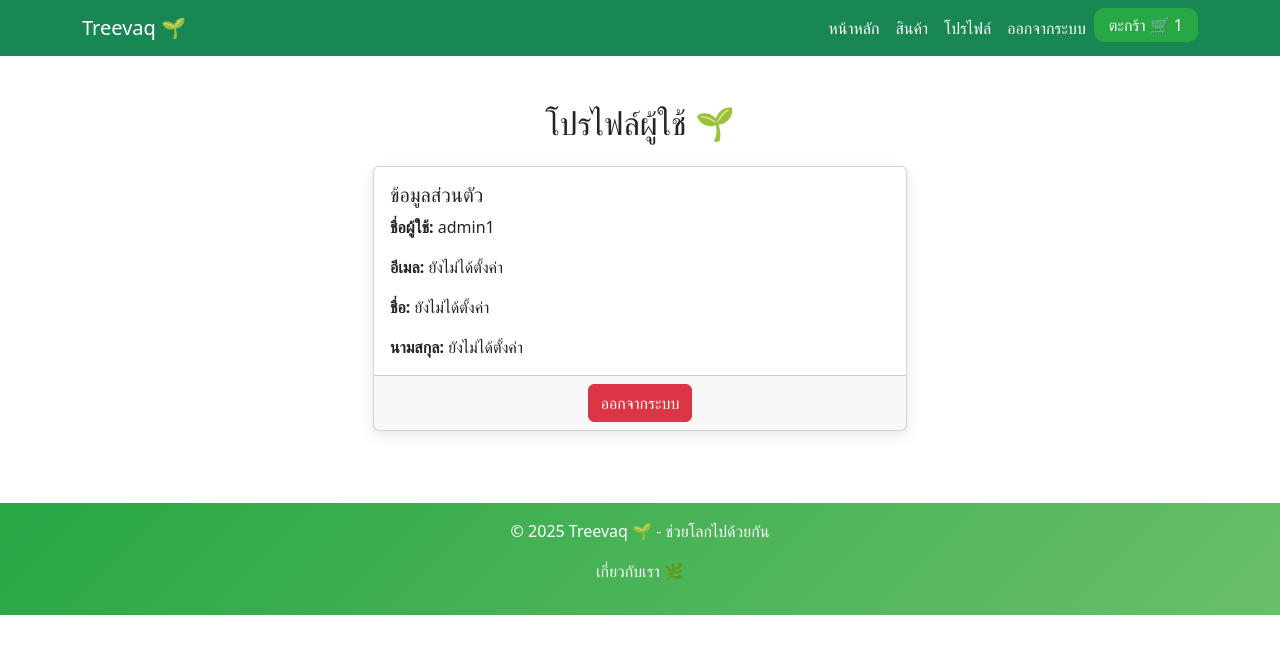
After one commit to Peerawastantitemit/dsi202_2025, a Django app: page /profile/ in a window 1280 px wide. The commit adds this page. Shown: the top 654 px of the page. Run offline with Django 4.2, Linux system fonts and the light colour scheme; a user stored in the database is signed in; data comes from the database, SQL or seed files in the repository.

Commit message:
add user proflie

```diff
--- a/Treevaq/myproject/store/templates/store/base.html
+++ b/Treevaq/myproject/store/templates/store/base.html
@@ -26,6 +26,9 @@
                         <a class="nav-link text-white" href="#">สินค้า</a>
                     </li>
                     {% if user.is_authenticated %}
+                    <li class="nav-item">
+                        <a class="nav-link text-white" href="{% url 'profile' %}">โปรไฟล์</a>
+                    </li>
                     <li class="nav-item">
                         <a class="nav-link text-white" href="{% url 'logout' %}">ออกจากระบบ</a>
                     </li>
--- /dev/null
+++ b/Treevaq/myproject/store/templates/store/profile.html
@@ -0,0 +1,24 @@
+{% extends 'store/base.html' %}
+{% load static %}
+
+{% block content %}
+<div class="container py-4">
+    <h2 class="text-center mb-4">โปรไฟล์ผู้ใช้ 🌱</h2>
+    <div class="row justify-content-center">
+        <div class="col-md-6">
+            <div class="card">
+                <div class="card-body">
+                    <h5 class="card-title">ข้อมูลส่วนตัว</h5>
+                    <p class="card-text"><strong>ชื่อผู้ใช้:</strong> {{ user.username }}</p>
+                    <p class="card-text"><strong>อีเมล:</strong> {{ user.email|default:"ยังไม่ได้ตั้งค่า" }}</p>
+                    <p class="card-text"><strong>ชื่อ:</strong> {{ user.first_name|default:"ยังไม่ได้ตั้งค่า" }}</p>
+                    <p class="card-text"><strong>นามสกุล:</strong> {{ user.last_name|default:"ยังไม่ได้ตั้งค่า" }}</p>
+                </div>
+                <div class="card-footer text-center">
+                    <a href="{% url 'logout' %}" class="btn btn-danger">ออกจากระบบ</a>
+                </div>
+            </div>
+        </div>
+    </div>
+</div>
+{% endblock %}
--- a/Treevaq/myproject/store/urls.py
+++ b/Treevaq/myproject/store/urls.py
@@ -1,18 +1,21 @@
-from django.urls import include, path
-from . import views
-from django.contrib.auth import views as auth_views
+from django.contrib import admin
+from django.urls import path, include
+from store import views
+from django.conf import settings
+from django.conf.urls.static import static
 
 urlpatterns = [
+    path('admin/', admin.site.urls),
     path('', views.index, name='index'),
+    path('cart/', views.cart, name='cart'),
     path('product/<int:pk>/', views.product_detail, name='product_detail'),
     path('add_to_cart/<int:pk>/', views.add_to_cart, name='add_to_cart'),
     path('remove_from_cart/<int:pk>/', views.remove_from_cart, name='remove_from_cart'),
-    path('update_cart_quantity/<int:pk>/<str:action>/', views.update_cart_quantity, name='update_cart_quantity'),
-    path('cart/', views.cart, name='cart'),
+    path('update_cart/<int:pk>/<str:action>/', views.update_cart_quantity, name='update_cart_quantity'),
     path('confirm_cart/', views.confirm_cart, name='confirm_cart'),
-    path('login/', auth_views.LoginView.as_view(template_name='registration/login.html'), name='login'),
     path('register/', views.register, name='register'),
-    path('logout/', auth_views.LogoutView.as_view(), name='logout'),
     path('about/', views.about, name='about'),
+    path('profile/', views.profile, name='profile'),
+    path('accounts/', include('django.contrib.auth.urls')),
     path('cart/get_cart_items/', views.get_cart_items, name='get_cart_items'),
-]
+] + static(settings.STATIC_URL, document_root=settings.STATIC_ROOT) + static(settings.MEDIA_URL, document_root=settings.MEDIA_ROOT)
--- a/Treevaq/myproject/store/views.py
+++ b/Treevaq/myproject/store/views.py
@@ -4,12 +4,9 @@ from django.contrib.auth.decorators import login_required
 from .models import Product, Cart
 from django.contrib import messages
 from django.contrib.auth.forms import UserCreationForm
-from django.contrib.auth.decorators import login_required
-
-
+from django.http import JsonResponse
 
 def index(request):
-    # รับคำค้นจาก query string
     query = request.GET.get('q', '').strip()
     if query:
         products = Product.objects.filter(name__icontains=query) | Product.objects.filter(description__icontains=query)
@@ -34,7 +31,7 @@ def add_to_cart(request, pk):
         cart_item.quantity += 1
         cart_item.save()
     messages.success(request, f"เพิ่ม {product.name} ลงตะกร้าแล้ว!")
-    return redirect('cart')  # เปลี่ยนไปหน้า /cart/ แทนการ redirect กลับ
+    return redirect('cart')
 
 @login_required
 def remove_from_cart(request, pk):
@@ -64,12 +61,12 @@ def cart(request):
 @login_required
 def confirm_cart(request):
     if not request.user.is_authenticated:
-        return redirect('login')  # ถ้าไม่ล็อกอินให้เด้งไปหน้า login
+        return redirect('login')
     cart_items = Cart.objects.filter(user=request.user)
     total = sum(item.product.price * item.quantity for item in cart_items)
     for item in cart_items:
         item.total_price = item.product.price * item.quantity
-    Cart.objects.filter(user=request.user).delete()  # ลบสินค้าจากตะกร้าหลังยืนยัน
+    Cart.objects.filter(user=request.user).delete()
     return render(request, 'store/order_confirmation.html', {'cart_items': cart_items, 'total': total})
 
 def register(request):
@@ -106,3 +103,7 @@ def get_cart_items(request):
             'total_price': item.total_price,
         })
     return JsonResponse(data)
+
+@login_required
+def profile(request):
+    return render(request, 'store/profile.html')
```
Also changed, not shown: Treevaq/readme.md (added).
